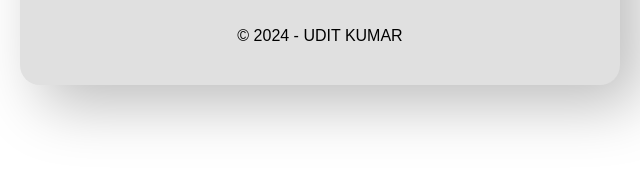
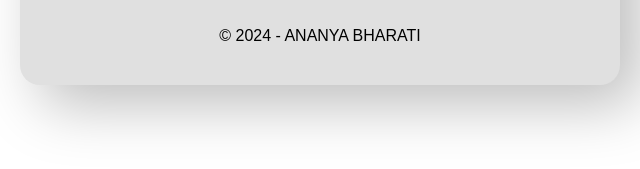
Before and after one commit to Ananyabharati/Random-Quote, a plain HTML site: page index.html in a window 1280 px wide. Shown: the part 469-638 px from the top of the page, 320-960 px from the left. Drawn offline with Linux system fonts and the light colour scheme.

Commit message:
Changed the name.

```diff
--- a/index.html
+++ b/index.html
@@ -89,7 +89,7 @@
         <h2>Random Quote Generator</h2>
         <div id="quote"></div>
         <button onclick="Quote()" class="btn">Get New Quote</button>
-        <p>&copy; 2024 - UDIT KUMAR</p>
+        <p>&copy; 2024 - ANANYA BHARATI</p>
     </div>
     <!-- ====JavaScript=== -->
     <script>
```
